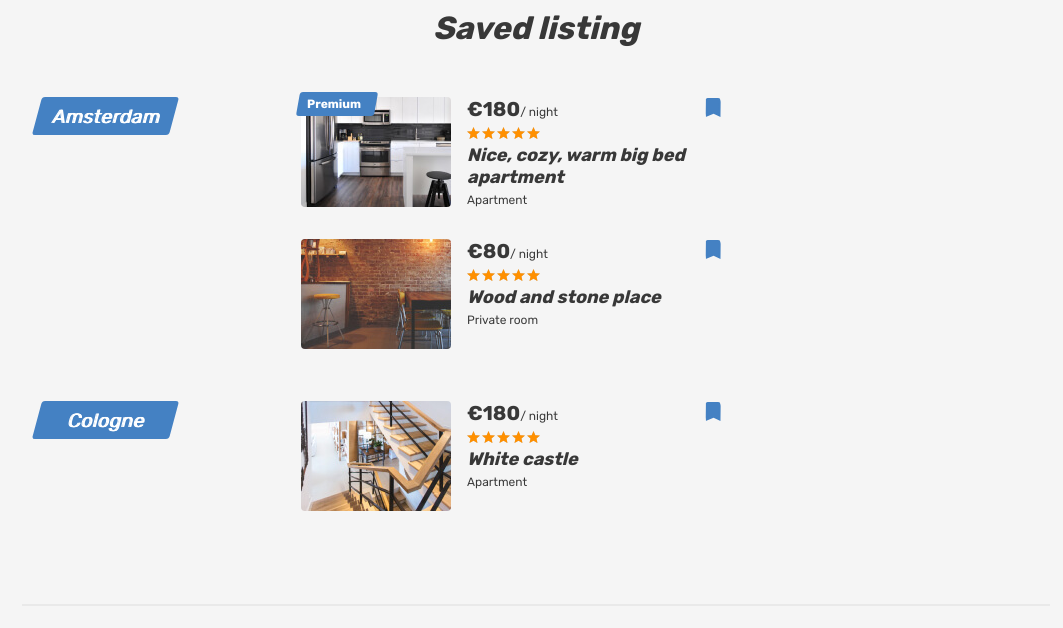
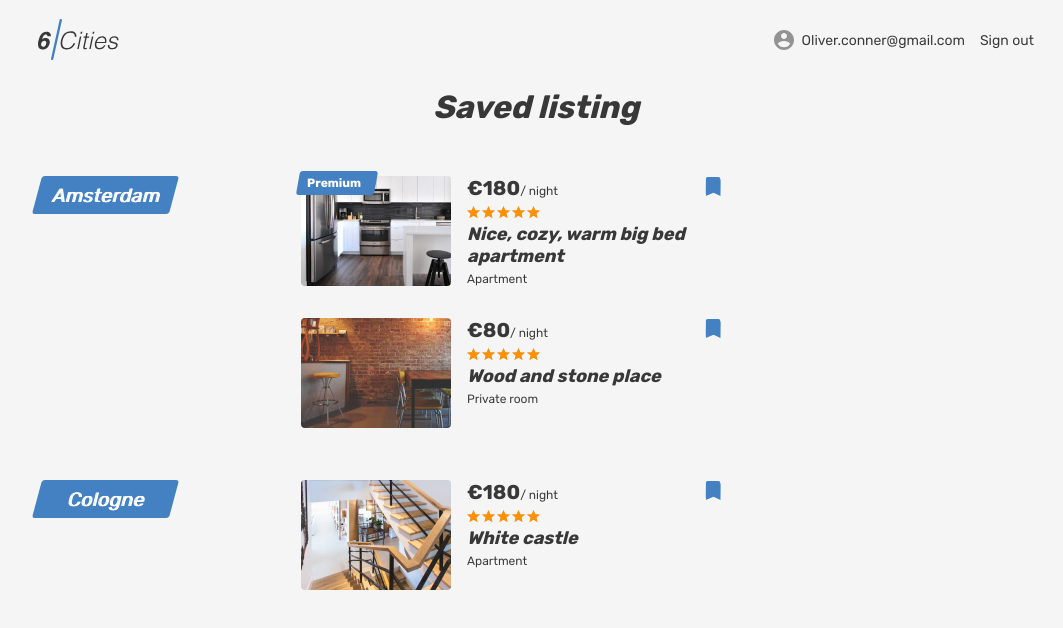
Before and after one commit to enfllome/1288435-six-cities-9, a React (Create React App) app in the folder project/: page /favorites in a window 1280 px wide. Shown: the top 628 px of the page, without its empty margins (104-1167 px from the left). Built offline with nearby package versions, Linux system fonts and the light colour scheme.

Commit message:
Добавит компонент Header

```diff
--- a/project/src/components/favorites/favorites.tsx
+++ b/project/src/components/favorites/favorites.tsx
@@ -1,5 +1,9 @@
+import Header from '../header/header';
+
 function Favorites (): JSX.Element {
   return (
+    <>
+      <Header />
       <main className="page__main page__main--favorites">
         <div className="page__favorites-container container">
           <section className="favorites">
@@ -141,6 +145,7 @@ function Favorites (): JSX.Element {
           </section>
         </div>
       </main>
+    </>
   );
 }
 
```
Lines whose indentation alone changed are shown as unchanged.
